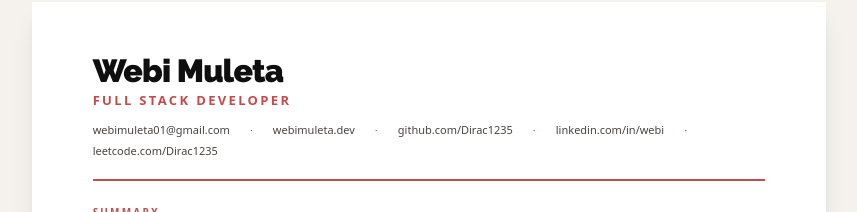
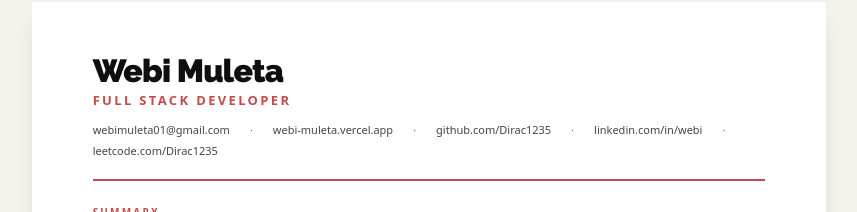
Before and after one commit to Dirac1235/portfolio, a Next.js app: page /resume in a window 1280 px wide. Shown: the part 86-298 px from the top of the page, without its empty margins (211-1068 px from the left). Built offline with nearby package versions, Linux system fonts and the light colour scheme.

Commit message:
remove header text and update portfolio url

```diff
--- a/src/app/resume/page.tsx
+++ b/src/app/resume/page.tsx
@@ -1,13 +1,19 @@
 "use client"
 
 import { Printer } from "lucide-react"
+
+const printStyles = `
+  @media print {
+    @page { margin: 0; size: A4; }
+  }
+`
 
 const contact = {
   email: "webimuleta01@gmail.com",
   github: "github.com/Dirac1235",
   linkedin: "linkedin.com/in/webi",
   leetcode: "leetcode.com/Dirac1235",
-  website: "webimuleta.dev",
+  website: "webi-muleta.vercel.app",
 }
 
 const experience = [
@@ -66,7 +72,7 @@ const projects = [
   },
   {
     title: "Portfolio",
-    url: "webimuleta.dev",
+    url: "webi-muleta.vercel.app",
     tags: ["Next.js", "TypeScript", "Tailwind CSS", "Framer Motion"],
     description:
       "Personal developer portfolio with animated sections, dark/light theming, and a focus on performance and accessibility.",
@@ -82,6 +88,7 @@ const skills = {
 export default function ResumePage() {
   return (
     <div className="min-h-screen bg-[#F5F2EE] print:bg-white">
+      <style>{printStyles}</style>
 
       {/* Print button — hidden when printing */}
       <div className="print:hidden flex justify-center pt-8 pb-4">
```
